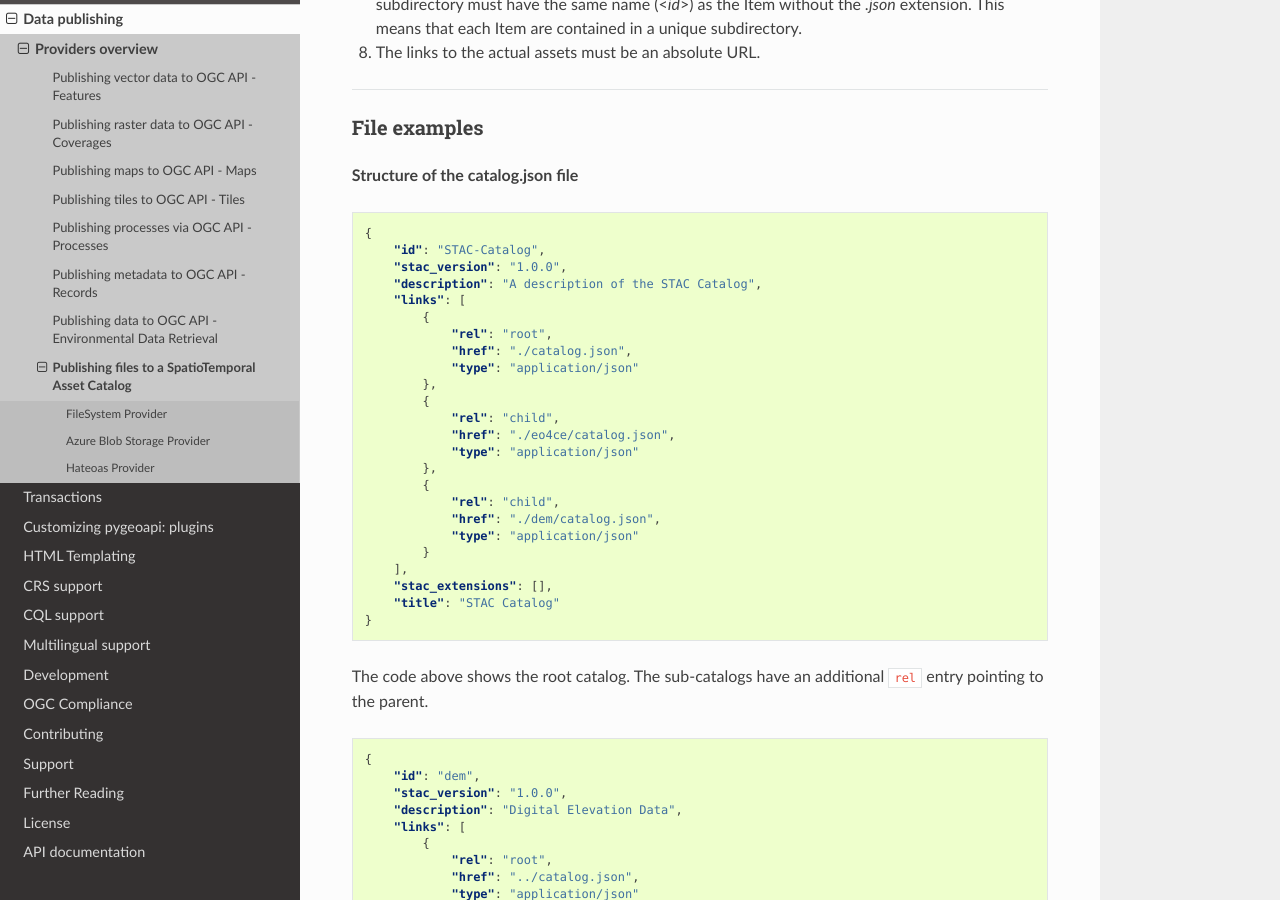
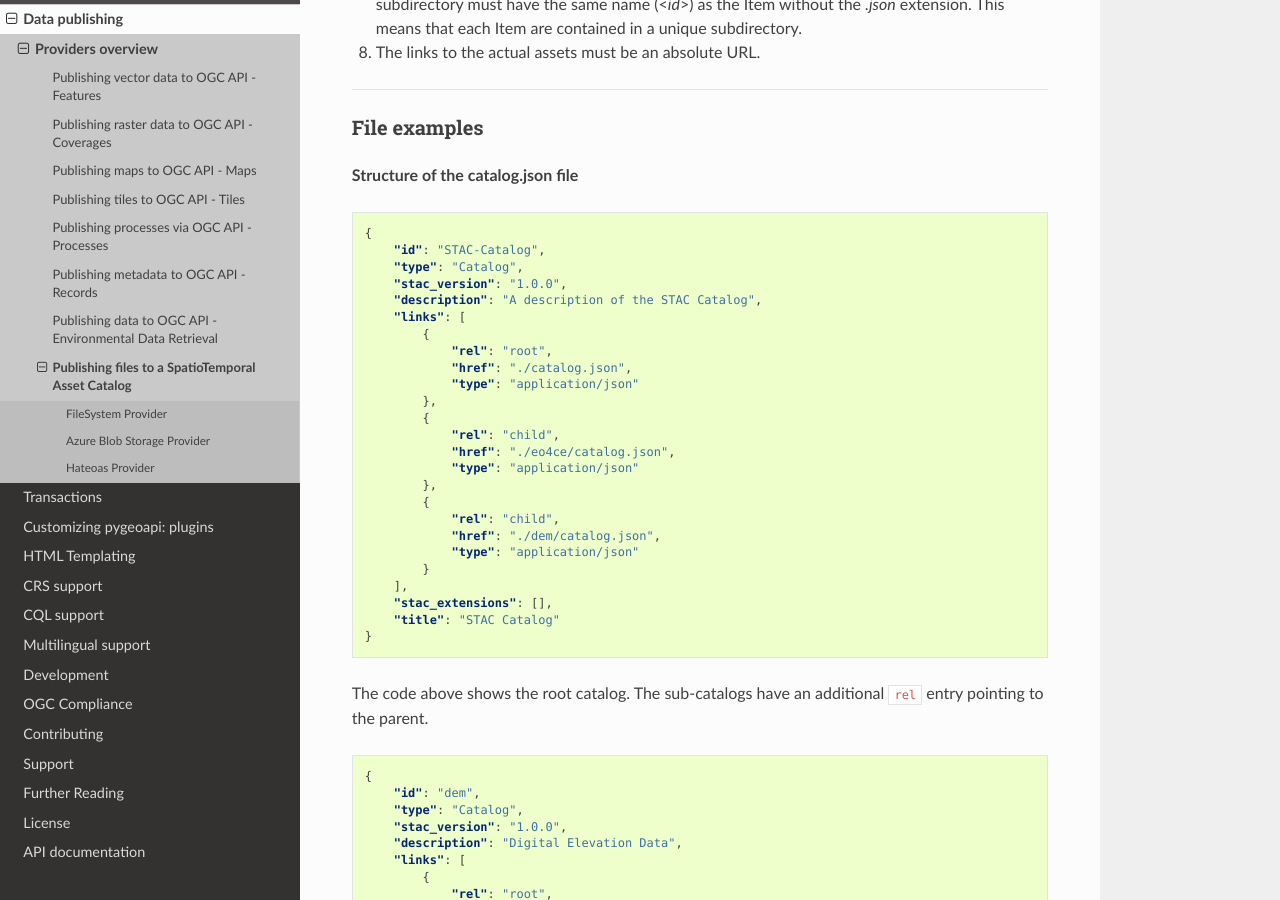
Before and after one commit to geopython/pygeoapi, a Sphinx documentation site: the page built from docs/source/data-publishing/stac.rst, in a window 1280 px wide and 900 px high, scrolled down 3001 px. Built offline with Sphinx 7.4.7 and the Read the Docs theme 2.0.0, drawn with Linux system fonts in a browser that asks for light colours.

Commit message:
Update stac.rst

```diff
--- a/docs/source/data-publishing/stac.rst
+++ b/docs/source/data-publishing/stac.rst
@@ -156,6 +156,7 @@ File examples
 
   {
       "id": "STAC-Catalog",
+      "type": "Catalog",
       "stac_version": "1.0.0",
       "description": "A description of the STAC Catalog",
       "links": [
@@ -185,6 +186,7 @@ The code above shows the root catalog. The sub-catalogs have an additional ``rel
 
   {
       "id": "dem",
+      "type": "Catalog",
       "stac_version": "1.0.0",
       "description": "Digital Elevation Data",
       "links": [
```
